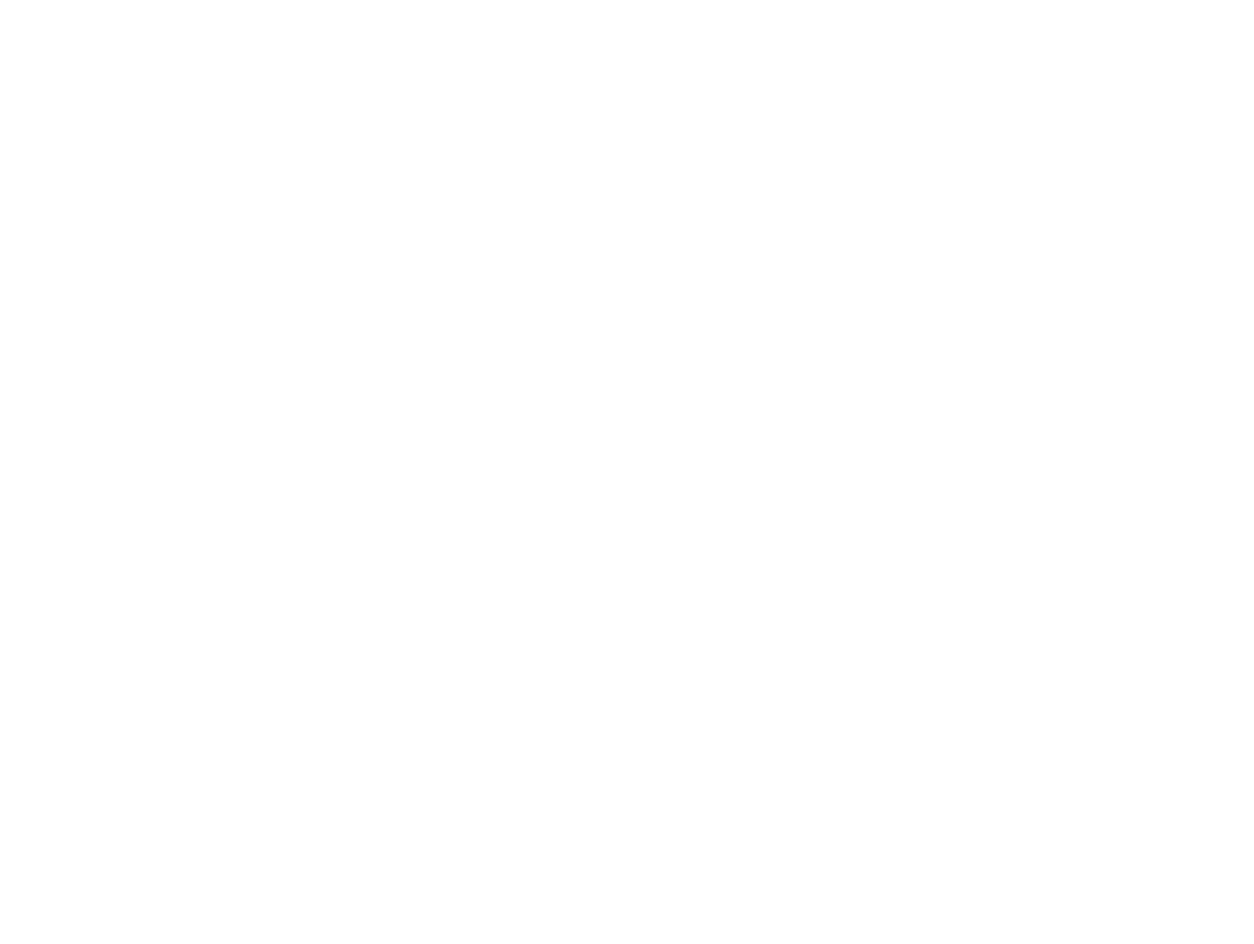
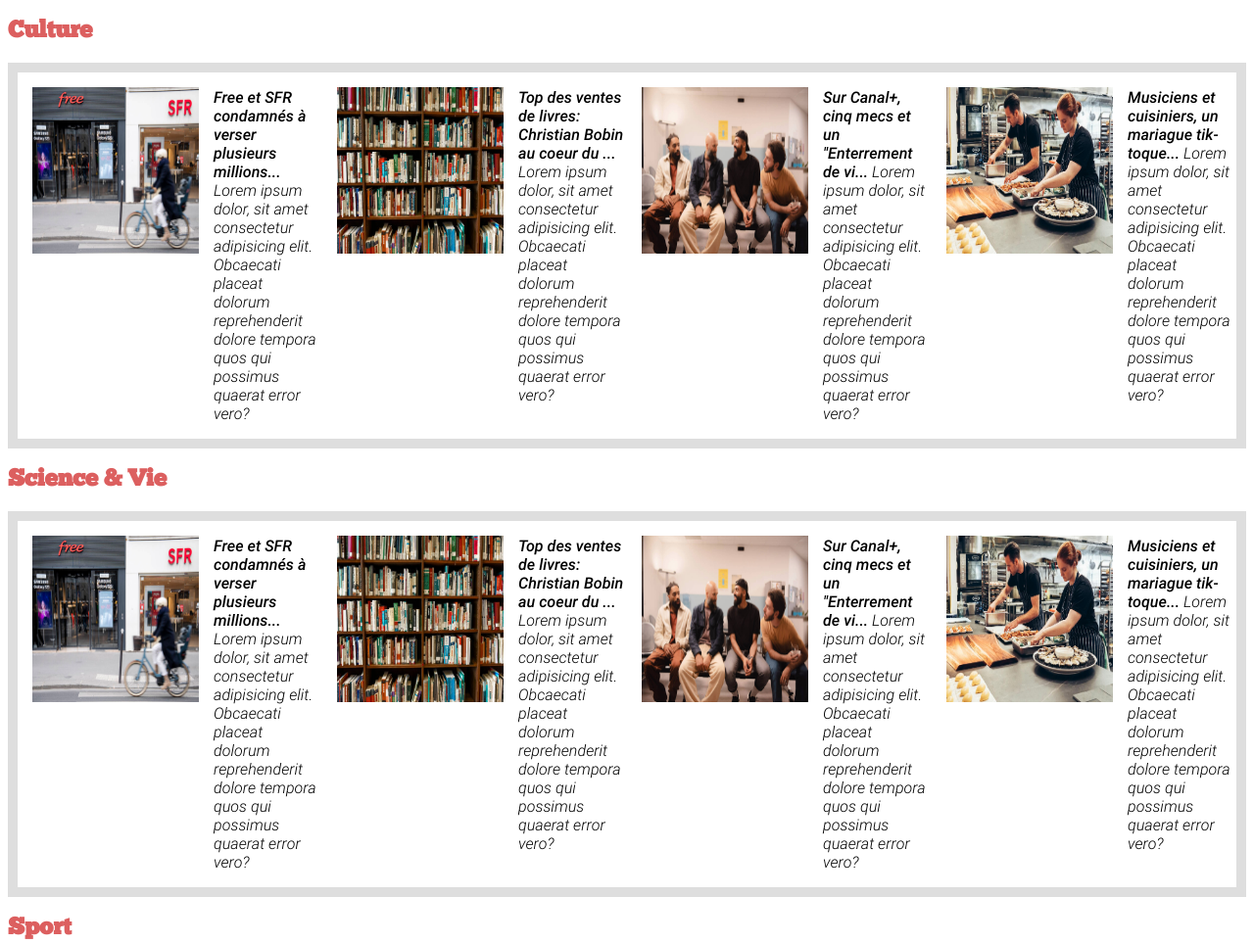
Before and after one commit to Ridano97/ForEachInfo, a plain HTML site: page index.html in a window 1280 px wide. Shown: the top 964 px of the page at 98% size. Before the commit the page ends 800 px from the top, so only its background shows below. Drawn offline with Linux system fonts and the light colour scheme.

Commit message:
Entamme du main, il faudra ajouter le responsive

```diff
--- a/index.css
+++ b/index.css
@@ -0,0 +1,47 @@
+@font-face {
+    font-family: "Roboto ligth";
+    src: url(./assets/fonts/Roboto-LightItalic.ttf);
+}
+
+@font-face {
+    font-family: "Roboto Medium";
+    src: url(./assets/fonts/Roboto-MediumItalic.ttf);
+}
+
+@font-face {
+    font-family: "Chunk" ;
+    src: url(./assets/fonts/Chunk.ttf);
+}
+
+
+h2 {
+    font-family: Chunk ;
+    color: #DC5F5F;
+}
+
+img {
+    width: 200px;
+    height: 200px;
+    padding: 15px;
+    box-sizing: border-box;
+}
+
+#rubrique {
+    display: flex;
+    list-style: none;
+    font-family: Roboto Ligth ;
+    background-color: #DEDEDE;
+    margin: 0;
+    padding: 10px;
+}
+
+.titre_articles {
+    font-family: Roboto Medium;
+}
+
+.rubrique_container {
+    display: flex;
+    width: 25%;
+    box-sizing: border-box;
+    background-color: white;
+}
--- a/index.html
+++ b/index.html
@@ -1,11 +1,42 @@
 <!DOCTYPE html>
 <html lang="fr">
 <head>
+    <link rel="stylesheet" href="index.css">
     <meta charset="UTF-8">
     <meta name="viewport" content="width=device-width, initial-scale=1.0">
     <title>ForEach Info</title>
 </head>
-    <header></header>
+    <main>
+        <section id="section_rubriques">
+            <h2>Culture</h2>
+            <div>
+                <ul id="rubrique">
+                    <li class="rubrique_container"><img src="./assets/images/free_sfr.jpg" alt="image sfr et free"><p><span class="titre_articles">Free et SFR condamnés à verser plusieurs millions...</span> Lorem ipsum dolor, sit amet consectetur adipisicing elit. Obcaecati placeat dolorum reprehenderit dolore tempora quos qui possimus quaerat error vero?</p></li>
+                    <li class="rubrique_container"><img src="./assets/images/livres.jpeg" alt="image livres"><p><span class="titre_articles">Top des ventes de livres: Christian Bobin au coeur du ... </span>Lorem ipsum dolor, sit amet consectetur adipisicing elit. Obcaecati placeat dolorum reprehenderit dolore tempora quos qui possimus quaerat error vero?</p></li>
+                    <li class="rubrique_container"><img src="./assets/images/serie_canal_plus.jpg" alt="image serie canal"><p><span class="titre_articles">Sur Canal+, cinq mecs et un "Enterrement de vi...</span> Lorem ipsum dolor, sit amet consectetur adipisicing elit. Obcaecati placeat dolorum reprehenderit dolore tempora quos qui possimus quaerat error vero?</p></li>
+                    <li class="rubrique_container"><img src="./assets/images/chef_tiktok.jpeg" alt="image cuisiniers"><p><span class="titre_articles">Musiciens et cuisiniers, un mariague tik-toque...</span> Lorem ipsum dolor, sit amet consectetur adipisicing elit. Obcaecati placeat dolorum reprehenderit dolore tempora quos qui possimus quaerat error vero?</p></li>
+                </ul>
+            </div>
+            <h2>Science & Vie</h2>
+            <div>
+                <ul id="rubrique">
+                    <li class="rubrique_container"><img src="./assets/images/free_sfr.jpg" alt="image sfr et free"><p><span class="titre_articles">Free et SFR condamnés à verser plusieurs millions...</span> Lorem ipsum dolor, sit amet consectetur adipisicing elit. Obcaecati placeat dolorum reprehenderit dolore tempora quos qui possimus quaerat error vero?</p></li>
+                    <li class="rubrique_container"><img src="./assets/images/livres.jpeg" alt="image livres"><p><span class="titre_articles">Top des ventes de livres: Christian Bobin au coeur du ... </span>Lorem ipsum dolor, sit amet consectetur adipisicing elit. Obcaecati placeat dolorum reprehenderit dolore tempora quos qui possimus quaerat error vero?</p></li>
+                    <li class="rubrique_container"><img src="./assets/images/serie_canal_plus.jpg" alt="image serie canal"><p><span class="titre_articles">Sur Canal+, cinq mecs et un "Enterrement de vi...</span> Lorem ipsum dolor, sit amet consectetur adipisicing elit. Obcaecati placeat dolorum reprehenderit dolore tempora quos qui possimus quaerat error vero?</p></li>
+                    <li class="rubrique_container"><img src="./assets/images/chef_tiktok.jpeg" alt="image cuisiniers"><p><span class="titre_articles">Musiciens et cuisiniers, un mariague tik-toque...</span> Lorem ipsum dolor, sit amet consectetur adipisicing elit. Obcaecati placeat dolorum reprehenderit dolore tempora quos qui possimus quaerat error vero?</p></li>
+                </ul>
+            </div>
+            <h2>Sport</h2>
+            <div>
+                <ul id="rubrique">
+                    <li class="rubrique_container"><img src="./assets/images/free_sfr.jpg" alt="image sfr et free"><p><span class="titre_articles">Free et SFR condamnés à verser plusieurs millions...</span> Lorem ipsum dolor, sit amet consectetur adipisicing elit. Obcaecati placeat dolorum reprehenderit dolore tempora quos qui possimus quaerat error vero?</p></li>
+                    <li class="rubrique_container"><img src="./assets/images/livres.jpeg" alt="image livres"><p><span class="titre_articles">Top des ventes de livres: Christian Bobin au coeur du ... </span>Lorem ipsum dolor, sit amet consectetur adipisicing elit. Obcaecati placeat dolorum reprehenderit dolore tempora quos qui possimus quaerat error vero?</p></li>
+                    <li class="rubrique_container"><img src="./assets/images/serie_canal_plus.jpg" alt="image serie canal"><p><span class="titre_articles">Sur Canal+, cinq mecs et un "Enterrement de vi...</span> Lorem ipsum dolor, sit amet consectetur adipisicing elit. Obcaecati placeat dolorum reprehenderit dolore tempora quos qui possimus quaerat error vero?</p></li>
+                    <li class="rubrique_container"><img src="./assets/images/chef_tiktok.jpeg" alt="image cuisiniers"><p><span class="titre_articles">Musiciens et cuisiniers, un mariague tik-toque...</span> Lorem ipsum dolor, sit amet consectetur adipisicing elit. Obcaecati placeat dolorum reprehenderit dolore tempora quos qui possimus quaerat error vero?</p></li>
+                </ul>
+            </div>
+        </section>
+    </main>
 <body>
 
 </body>
```
Also changed, not shown: assets/fonts/Roboto-LightItalic.ttf (added), assets/fonts/Roboto-MediumItalic.ttf (added), 2 other files.
